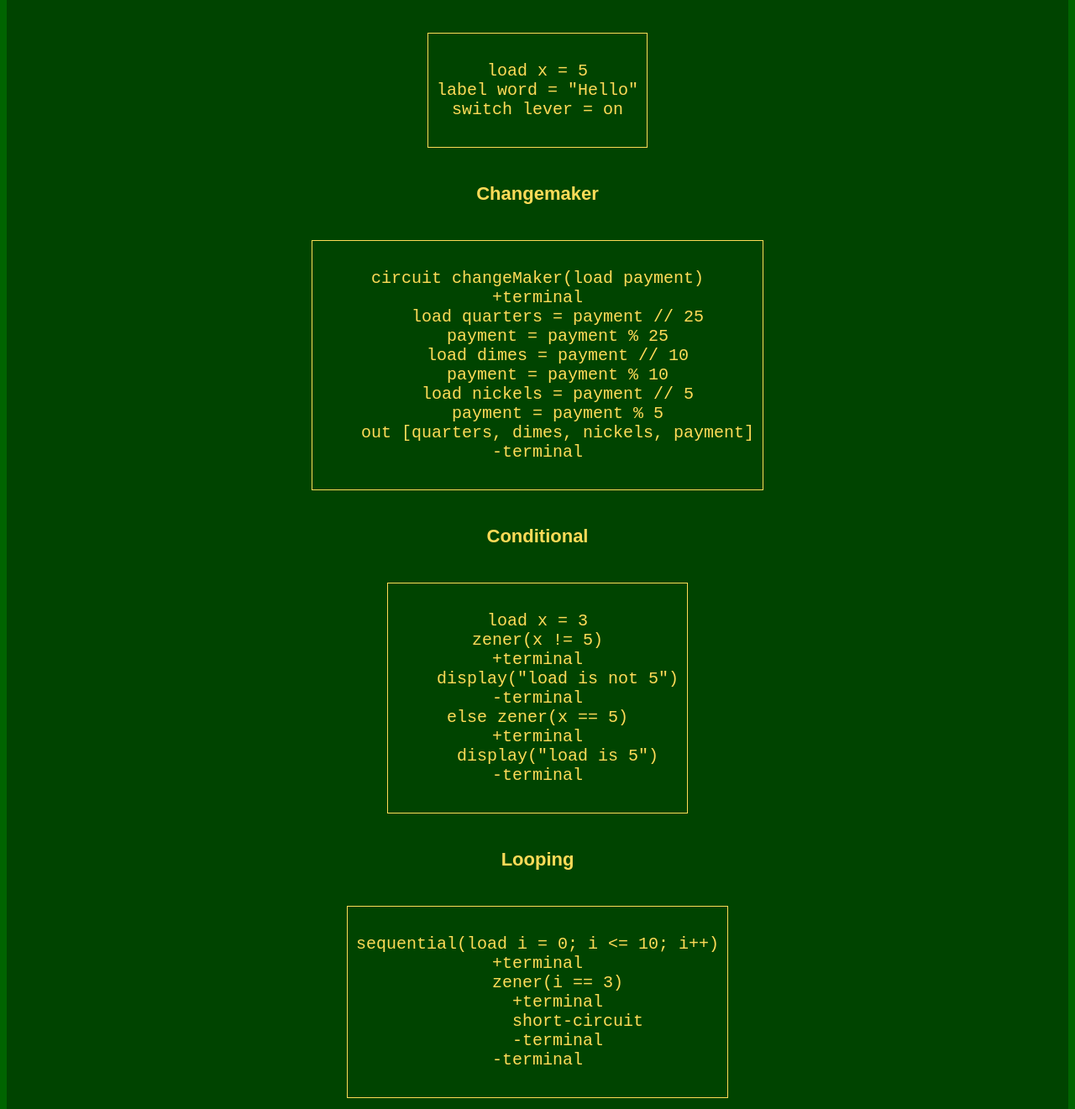
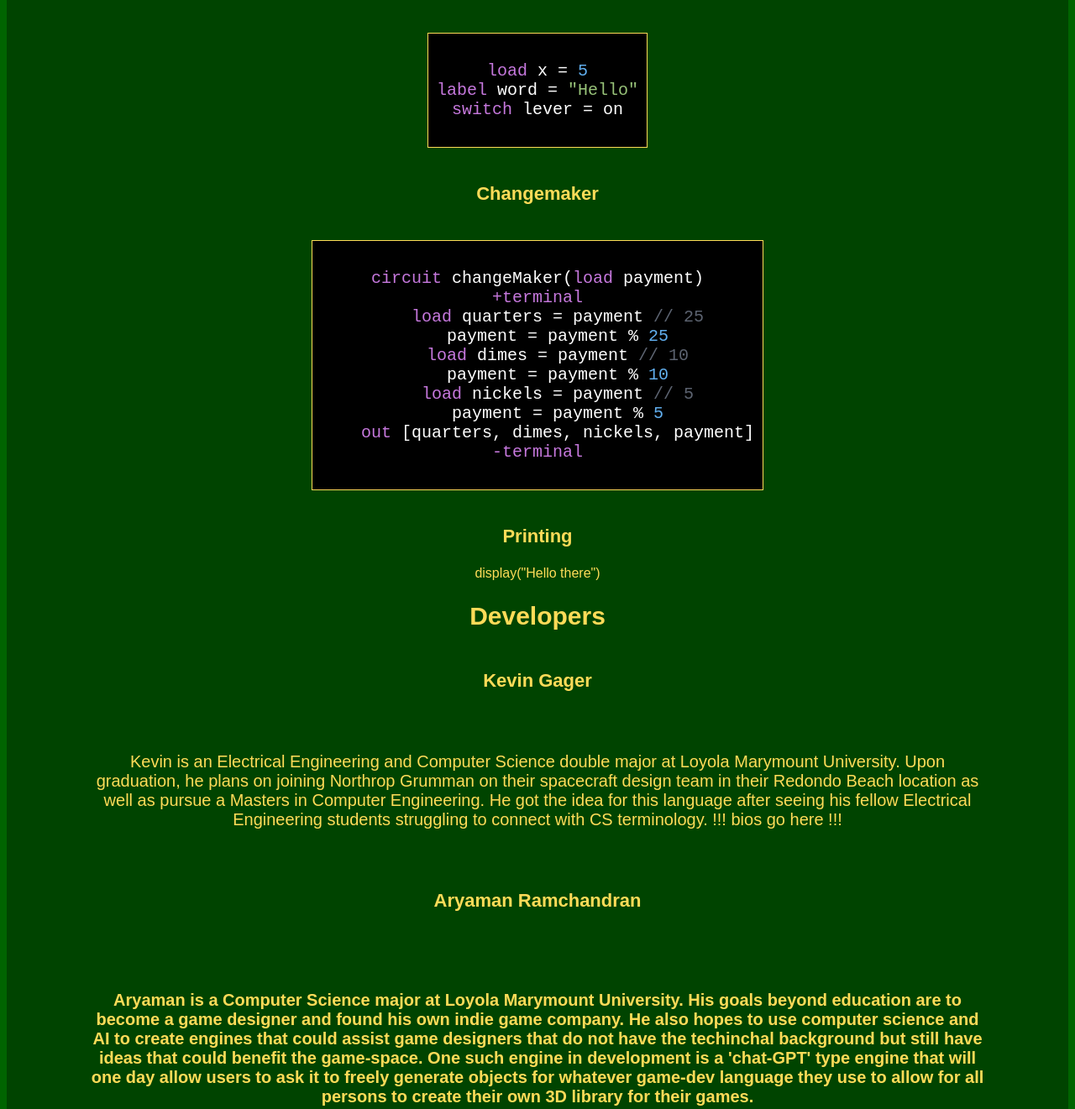
Before and after one commit to StatusSin/Electric-Script, a website: page index.html in a window 1280 px wide. Shown: the part 143-1464 px from the top of the page at 84% size. Drawn offline with Linux system fonts and the light colour scheme.

Commit message:
updates
some code tests

```diff
--- a/index.html
+++ b/index.html
@@ -21,7 +21,7 @@
             align-items: center;
         }
         pre {
-            background-color: #004400;
+            background-color: #000000;
             border: 1px solid #FFDB58;
             padding: 10px;
             margin: 20px;
@@ -30,6 +30,19 @@
         code {
             font-size: 20px;
             font-family: "Courier New", Courier, monospace;
+            color: #ffffff;
+        }
+        .keyword {
+            color: #C678DD;
+        }
+        .number {
+            color: #61AFEF;
+        }
+        .string {
+            color: #98C379;
+        }
+        .comment {
+            color: #5C6370;
         }
         h1 {
             font-size: 50px;
@@ -65,47 +78,23 @@
         <h2>Code Examples</h2>
         <h3>Assignment</h3>
         <pre><code>
-load x = 5
-label word = "Hello"
-switch lever = on
+<span class="keyword">load</span> x = <span class="number">5</span>
+<span class="keyword">label</span> word = <span class="string">"Hello"</span>
+<span class="keyword">switch</span> lever = on
         </code></pre>
 
         <h3>Changemaker</h3>
         <pre><code>
-circuit changeMaker(load payment)
-+terminal
-    load quarters = payment // 25
-    payment = payment % 25
-    load dimes = payment // 10
-    payment = payment % 10
-    load nickels = payment // 5
-    payment = payment % 5
-    out [quarters, dimes, nickels, payment]
--terminal
-        </code></pre>
-
-        <h3>Conditional</h3>
-        <pre><code>
-load x = 3
-zener(x != 5)
-+terminal
-    display("load is not 5")
--terminal
-else zener(x == 5)
-+terminal
-    display("load is 5")
--terminal
-        </code></pre>
-
-        <h3>Looping</h3>
-        <pre><code>
-sequential(load i = 0; i <= 10; i++)
-+terminal
-    zener(i == 3)
-    +terminal
-        short-circuit
-    -terminal
--terminal
+<span class="keyword">circuit</span> changeMaker(<span class="keyword">load</span> payment)
+<span class="keyword">+terminal</span>
+    <span class="keyword">load</span> quarters = payment <span class="comment">// 25</span>
+    payment = payment % <span class="number">25</span>
+    <span class="keyword">load</span> dimes = payment <span class="comment">// 10</span>
+    payment = payment % <span class="number">10</span>
+    <span class="keyword">load</span> nickels = payment <span class="comment">// 5</span>
+    payment = payment % <span class="number">5</span>
+    <span class="keyword">out</span> [quarters, dimes, nickels, payment]
+<span class="keyword">-terminal
         </code></pre>
 
         <h3>Printing</h3>
```
